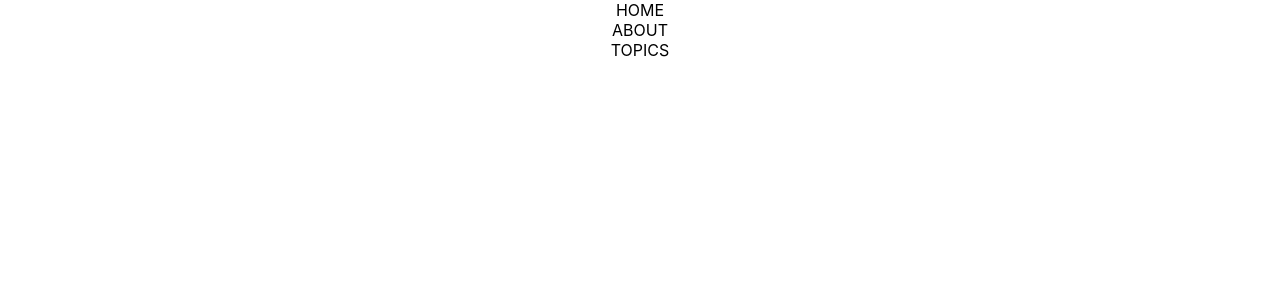
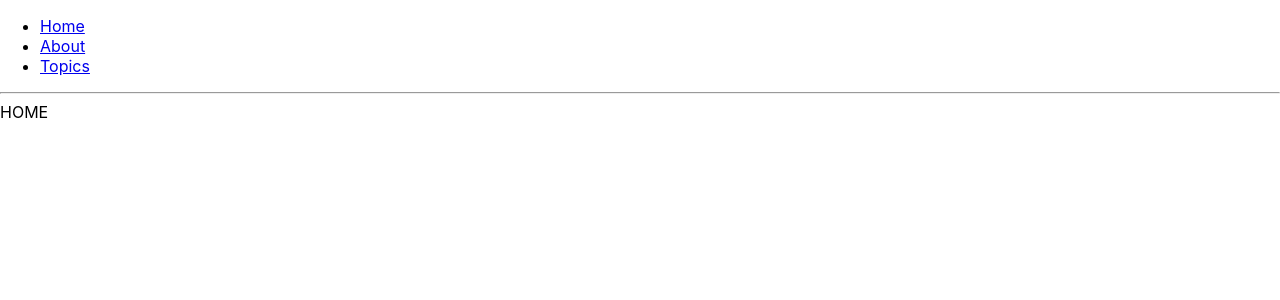
Before and after one commit to anthony-nagtalon/react-bootcamp-day-4, a React (Create React App) app in the folder intro/: page / in a window 1280 px wide. Shown: the top 300 px of the page. Built offline with nearby package versions, Linux system fonts and the light colour scheme.

Commit message:
Added react-router-dom w/ Router

```diff
--- a/intro/src/App.js
+++ b/intro/src/App.js
@@ -2,14 +2,25 @@
 import Home from './components/Home'
 import About from './components/About'
 import Topics from './components/Topics'
+import { BrowserRouter, Route, Link } from 'react-router-dom'
 
 function App() {
   return (
-    <div className="App">
-      <Home />
-      <About />
-      <Topics />
-    </div>
+    <BrowserRouter>
+      <div>
+        <ul>
+          <li><Link to='/'>Home</Link></li>
+          <li><Link to='/about'>About</Link></li>
+          <li><Link to='/topics'>Topics</Link></li>
+        </ul>
+
+        <hr />
+
+        <Route exact path='/' component={Home} />
+        <Route path='/about' component={About} />
+        <Route path='/topics' component={Topics} />
+      </div>
+    </BrowserRouter>
   );
 }
 
```
